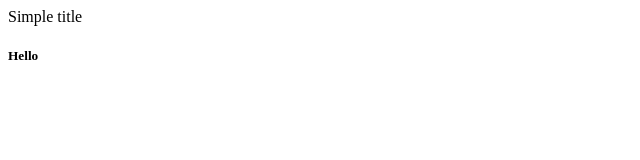
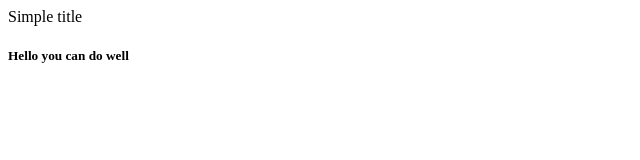
Before and after one commit to boradrepo/jrepo, a plain HTML site: page index.html in a window 1280 px wide. Shown: the full height of the page, 0-640 px from the left. Drawn offline with Linux system fonts and the light colour scheme.

Commit message:
Update index.html

```diff
--- a/index.html
+++ b/index.html
@@ -3,6 +3,6 @@
     <p>Simple title</p>
   </head>
   <body>
-    <h5>Hello</h5>
+    <h5>Hello you can do well </h5>
   </body>
 </html>
```
